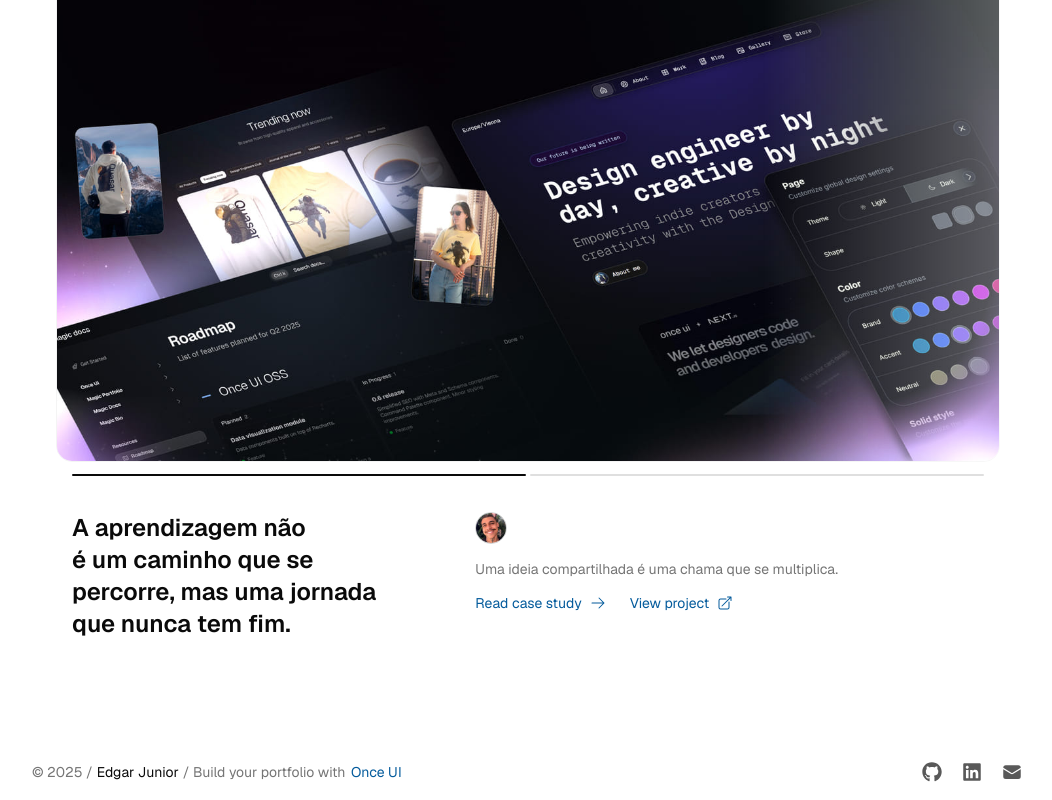
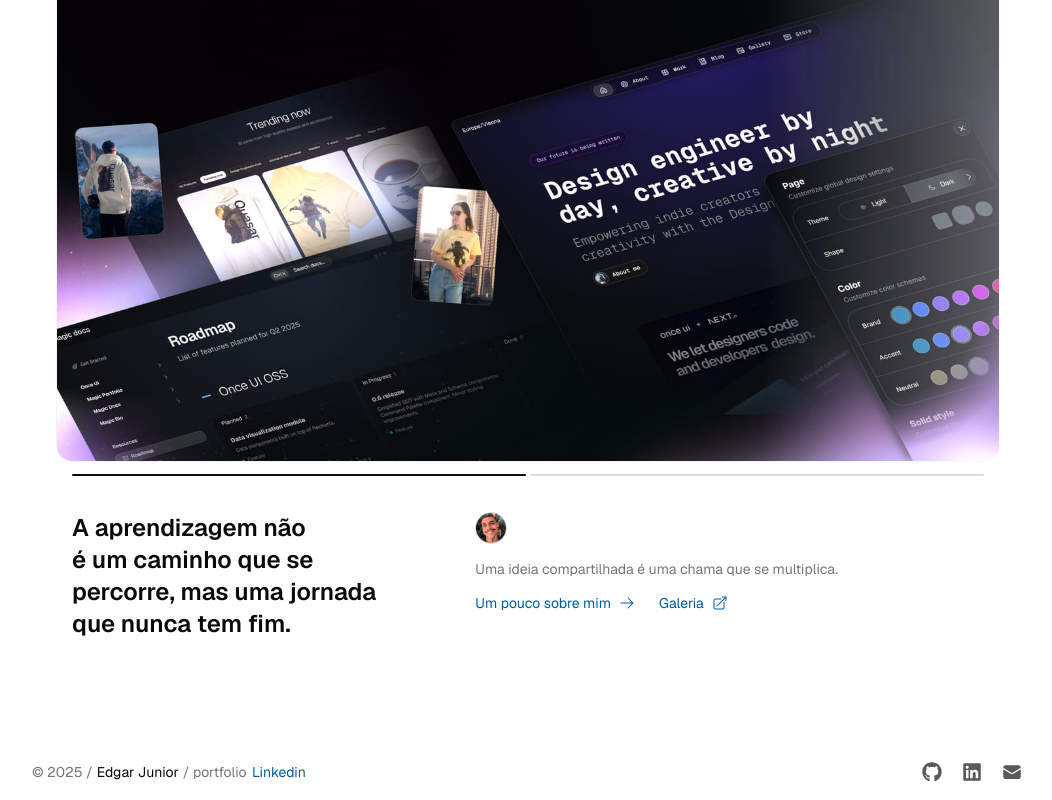
Before and after one commit to Edgar0bsj/edgar-portfolio, a Next.js app: page / in a window 1280 px wide. Shown: the part 2327-3127 px from the top of the page, without its empty margins (112-1164 px from the left). Built offline with nearby package versions, Linux system fonts and the light colour scheme.

Commit message:
config footer e cards

```diff
--- a/src/components/Footer.tsx
+++ b/src/components/Footer.tsx
@@ -27,11 +27,11 @@ export const Footer = () => {
           <Text paddingX="4">{person.name}</Text>
           <Text onBackground="neutral-weak">
             {/* Usage of this template requires attribution. Please don't remove the link to Once UI. */}
-            / Build your portfolio with{" "}
+            / portfolio{" "}
             <SmartLink
-              href="https://once-ui.com/templates/magic-portfolio"
+              href="https://www.linkedin.com/in/edgar-junior/"
             >
-              Once UI
+              Linkedin
             </SmartLink>
           </Text>
         </Text>
--- a/src/components/ProjectCard.tsx
+++ b/src/components/ProjectCard.tsx
@@ -67,18 +67,18 @@ export const ProjectCard: React.FC<ProjectCardProps> = ({
                 <SmartLink
                   suffixIcon="arrowRight"
                   style={{ margin: "0", width: "fit-content" }}
-                  href={href}
+                  href="/about"
                 >
-                  <Text variant="body-default-s">Read case study</Text>
+                  <Text variant="body-default-s">Um pouco sobre mim</Text>
                 </SmartLink>
               )}
               {link && (
                 <SmartLink
                   suffixIcon="arrowUpRightFromSquare"
                   style={{ margin: "0", width: "fit-content" }}
-                  href={link}
+                  href="/gallery"
                 >
-                  <Text variant="body-default-s">View project</Text>
+                  <Text variant="body-default-s">Galeria</Text>
                 </SmartLink>
               )}
             </Flex>
```
